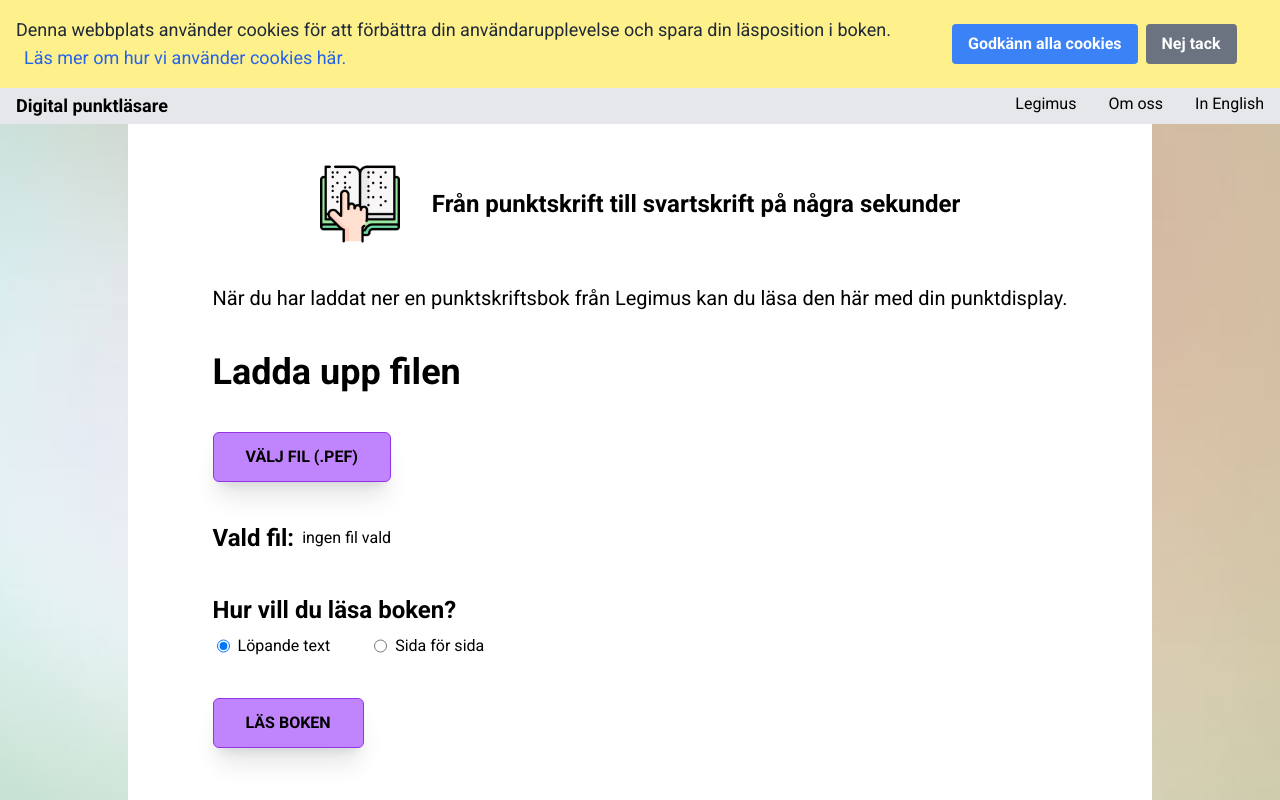
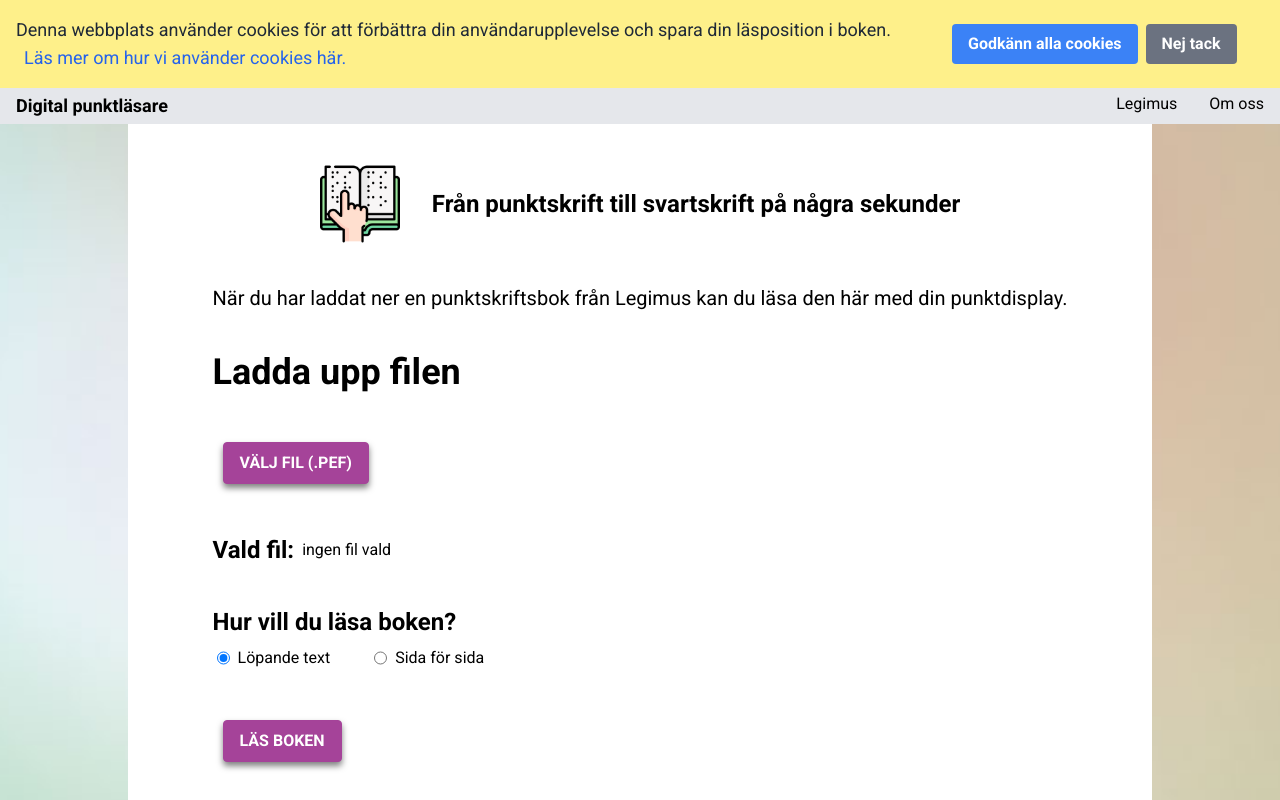
Before and after one commit to brownbeardeveloper/pef-reader-SE-version, a React (Create React App) app: page / in a window 1280 px wide. Shown: the top 800 px of the page. Built offline with nearby package versions, Linux system fonts and the light colour scheme.

Commit message:
Button GUI adjusted

```diff
--- a/src/components/navbar.jsx
+++ b/src/components/navbar.jsx
@@ -8,9 +8,8 @@ export default function Navbar() {
       </div>
 
       <div class="hidden space-x-8 lg:flex">
-        <a href="https://www.legimus.se/" className="hover:text-purple-500 transition duration-200 ease-in-out">Legimus</a>
-        <a href="https://mtm.se/om-oss/" className="hover:text-purple-500 transition duration-200 ease-in-out">Om oss</a>
-        <a href="/" className="hover:text-purple-500 transition duration-200 ease-in-out">In English</a>
+        <a href="https://www.legimus.se/" title="Länk till Legimus" className="hover:text-purple-500 transition duration-200 ease-in-out">Legimus</a>
+        <a href="https://mtm.se/om-oss/" title="Länk till Myndigheten för tillgänliga medier" className="hover:text-purple-500 transition duration-200 ease-in-out">Om oss</a>
       </div>
 
       <div className="flex lg:hidden">
--- a/src/components/read-mode-flow.jsx
+++ b/src/components/read-mode-flow.jsx
@@ -169,8 +169,7 @@ export default function ReadMode({ cookiePermission, savedRowIndex, setSavedRowI
 
       {savedRowIndex ?
         <button onClick={handleShowLatestSavedPositionBtn}
-          className="w-full bg-purple-400 border border-purple-600 m-2 px-6 py-2 rounded-md uppercase font-bold shadow-xl
-              transition duration-200 hover:bg-white hover:shadow-2xl">
+          className="button">
           Visa den senast sparade positionen
         </button>
         :
@@ -186,19 +185,19 @@ export default function ReadMode({ cookiePermission, savedRowIndex, setSavedRowI
       </div>
 
       <div className="flex flex-row m-2">
-        <button onClick={handleShowBookDetailsBtn} className="bg-purple-400 border border-purple-600 m-2 px-6 py-2 rounded-md uppercase font-bold shadow-xl transition duration-200 hover:bg-white hover:shadow-2xl">
+        <button onClick={handleShowBookDetailsBtn} className="button">
           Bokdetaljer
         </button>
 
-        <button onClick={() => handleScrollToPageIndex(1)} className="bg-purple-400 border border-purple-600 m-2 px-6 py-2 rounded-md uppercase font-bold shadow-xl transition duration-200 hover:bg-white hover:shadow-2xl">
+        <button onClick={() => handleScrollToPageIndex(1)} className="button">
           Återvänd till bokens första sidan
         </button>
 
-        <button onClick={() => setTranslateText(!translateText)} className="bg-purple-400 border border-purple-600 m-2 px-6 py-2 rounded-md uppercase font-bold shadow-xl transition duration-200 hover:bg-white hover:shadow-2xl">
+        <button onClick={() => setTranslateText(!translateText)} className="button">
           Översätta
         </button>
 
-        <button onClick={() => setReadmode(false)} className="bg-purple-400 border border-purple-600 m-2 px-6 py-2 rounded-md uppercase font-bold shadow-xl transition duration-200 hover:bg-white hover:shadow-2xl">
+        <button onClick={() => setReadmode(false)} className="button">
           Till startsidan
         </button>
       </div>
@@ -206,22 +205,24 @@ export default function ReadMode({ cookiePermission, savedRowIndex, setSavedRowI
       <div>
         <form onSubmit={(e) => {
           e.preventDefault();
-          const pageNumber = parseInt(e.target.elements.goToPage.value, 10); // Parse the entered value as an integer
+          const pageNumber = parseInt(e.target.elements.goToPage.value, 10);
           handleScrollToPageIndex(pageNumber);
         }}>
           <label htmlFor="goToPage">Hoppa till sida: </label>
-          <input id="goToPage" type="number" min="1" max={maxPageIndex - 1} required />
-          <button type="submit" className="bg-yellow-400 border border-yellow-600 m-1 px-2 py-1 rounded-md uppercase font-bold shadow-xl transition duration-200 hover:bg-yellow-500 hover:shadow-2xl">ENTER</button>
+          <input className="border border-black" id="goToPage" type="number" min="1" max={maxPageIndex - 1} required />
+          <button type="submit" className="button">ENTER</button>
         </form>
 
+
+        {/* I think we will delete this below later... */}
         <form onSubmit={(e) => {
           e.preventDefault();
-          const volumeNumber = parseInt(e.target.elements.goToVolume.value, 10); // Parse the entered value as an integer
+          const volumeNumber = parseInt(e.target.elements.goToVolume.value, 10);
           handleScrollToVolumeIndex(volumeNumber);
         }}>
           <label htmlFor="goToVolume">Hoppa till volym: </label>
-          <input id="goToVolume" type="number" min="1" max={maxVolumeIndex - 1} required />
-          <button type="submit" className="bg-yellow-400 border border-yellow-600 m-1 px-2 py-1 rounded-md uppercase font-bold shadow-xl transition duration-200 hover:bg-yellow-500 hover:shadow-2xl">ENTER</button>
+          <input className="border border-black" id="goToVolume" type="number" min="1" max={maxVolumeIndex - 1} required />
+          <button type="submit" className="button">ENTER</button>
         </form>
       </div>
     </main>
--- a/src/components/read-mode-page.jsx
+++ b/src/components/read-mode-page.jsx
@@ -177,36 +177,38 @@ export default function ReadMode({ savedRowIndex, setSavedRowIndex, cookiePermis
           {showBookPage(jumpToPage)}
         </div>
 
-        <div className="flex flex-row m-2">
-          <button onClick={handleNextPage} className="bg-purple-300 border border-purple-600 m-2 px-6 py-2 rounded-md uppercase font-bold shadow-xl transition duration-200 hover:bg-white hover:shadow-2xl">
+      </div>
+
+      <div className="flex flex-row m-2">
+
+      <div className="flex flex-col">
+          <button onClick={handleNextPage} className="button">
             Nästa sida
           </button>
-          <button onClick={handlePreviousPage} className="bg-purple-300 border border-purple-600 m-2 px-6 py-2 rounded-md uppercase font-bold shadow-xl transition duration-200 hover:bg-white hover:shadow-2xl">
+          <button onClick={handlePreviousPage} className="button">
             Föregående sida
           </button>
         </div>
-      </div>
 
-      <div className="flex flex-row m-2">
-        <button onClick={handleShowBookDetailsBtn} className="bg-purple-400 border border-purple-600 m-2 px-6 py-2 rounded-md uppercase font-bold shadow-xl transition duration-200 hover:bg-white hover:shadow-2xl">
+
+        <button onClick={handleShowBookDetailsBtn} className="button">
           Bokdetaljer
         </button>
 
         <button onClick={() => setJumpToPage(findPageByRowId(savedRowIndex))}
-          className="w-full bg-purple-400 border border-purple-600 m-2 px-6 py-2 rounded-md uppercase font-bold shadow-xl
-              transition duration-200 hover:bg-white hover:shadow-2xl">
+          className="button">
           Visa den senast sparade positionen
         </button>
 
-        <button onClick={() => handleSetCurrentPage(0)} className="bg-purple-400 border border-purple-600 m-2 px-6 py-2 rounded-md uppercase font-bold shadow-xl transition duration-200 hover:bg-white hover:shadow-2xl">
+        <button onClick={() => handleSetCurrentPage(0)} className="button">
           Återvänd till bokens första sidan
         </button>
 
-        <button onClick={() => setTranslateText(!translateText)} className="bg-purple-400 border border-purple-600 m-2 px-6 py-2 rounded-md uppercase font-bold shadow-xl transition duration-200 hover:bg-white hover:shadow-2xl">
+        <button onClick={() => setTranslateText(!translateText)} className="button">
           Översätta
         </button>
 
-        <button onClick={() => setReadmode(false)} className="bg-purple-400 border border-purple-600 m-2 px-6 py-2 rounded-md uppercase font-bold shadow-xl transition duration-200 hover:bg-white hover:shadow-2xl">
+        <button onClick={() => setReadmode(false)} className="button">
           Till startsidan
         </button>
       </div>
@@ -219,7 +221,7 @@ export default function ReadMode({ savedRowIndex, setSavedRowIndex, cookiePermis
         }}>
           <label htmlFor="goToPage">Hoppa till sida: </label>
           <input id="goToPage" type="number" min="1" max={maxPageIndex + 1} required />
-          <button type="submit" className="bg-yellow-400 border border-yellow-600 m-1 px-2 py-1 rounded-md uppercase font-bold shadow-xl transition duration-200 hover:bg-yellow-500 hover:shadow-2xl">ENTER</button>
+          <button type="submit" className="button">ENTER</button>
         </form>
 
       </div>
--- a/src/components/upload-file.jsx
+++ b/src/components/upload-file.jsx
@@ -1,5 +1,4 @@
 import { useState, useEffect } from "react"
-import { Bars } from 'react-loader-spinner'
 import { fileReader, checkIfPefFileType } from "../functions/fileReader"
 import { ViewModeEnum } from "../data/enums.js"
 import { getLatestRowPositionFromCookieJson } from "../functions/cookieManager.js"
@@ -7,7 +6,6 @@ import { getLatestRowPositionFromCookieJson } from "../functions/cookieManager.j
 export default function UploadFile({ setSavedRowIndex, setReadmode, pefObject, setPefObject, fileName, setFileName, howToRead, setHowToRead, jumpToPage, setJumpToPage }) {
 
     const [isLoadingFile, setIsLoadingFile] = useState(false);
-    const iconColor = "#d8bfd8";
 
     function handleAddFile(event) {
         if (event.target.files[0]) {
@@ -79,9 +77,10 @@ export default function UploadFile({ setSavedRowIndex, setReadmode, pefObject, s
 
                 {/* Disable the file-selector button while the file is being converted */}
                 <input id="file-selector" type="file" accept=".pef" className="hidden" onChange={handleAddFile} disabled={isLoadingFile} />
-                <label htmlFor="file-selector" className={(isLoadingFile ? "bg-purple-50 border-purple-100 cursor-not-allowed"
-                    : "bg-purple-400 border-purple-600 hover:bg-white hover:shadow-2xl cursor-pointer") +
-                    " border px-8 py-3 rounded-md uppercase font-bold shadow-xl transition duration-200 w-max"}>
+                <label htmlFor="file-selector"
+                    className={(isLoadingFile ?
+                        "cursor-not-allowed button"
+                        : "button")}>
                     Välj fil (.pef)
                 </label>
             </div>
@@ -132,7 +131,7 @@ export default function UploadFile({ setSavedRowIndex, setReadmode, pefObject, s
                     }}>
                         <label htmlFor="pageNumber">Hoppa till sida: </label>
                         <input type="number" id="pageNumber" name="pageNumber" min="1" max="100000" className="border" placeholder={jumpToPage + 1} />
-                        <button type="submit" className="bg-yellow-400 border border-yellow-600 m-1 px-2 py-1 rounded-md uppercase font-bold shadow-xl transition duration-200 hover:bg-yellow-500 hover:shadow-2xl">ENTER</button>
+                        <button type="submit" className="button">ENTER</button>
                     </form>
 
                 )}
@@ -143,19 +142,9 @@ export default function UploadFile({ setSavedRowIndex, setReadmode, pefObject, s
             <div className="inline-block">
 
                 {!isLoadingFile ?
-                    <button onClick={HandleSwapToReadMode} className="bg-purple-400 border border-purple-600 px-8 py-3 rounded-md uppercase font-bold shadow-xl
-                    transition duration-200 hover:bg-white hover:shadow-2xl" >Läs boken</button>
+                    <button onClick={HandleSwapToReadMode} className="button" >Läs boken</button>
                     :
                     <div className="flex flex-row items-center">
-                        <Bars
-                            height="40"
-                            width="40"
-                            color={iconColor}
-                            ariaLabel="bars-loading"
-                            wrapperStyle={{}}
-                            wrapperClass=""
-                            visible={true}
-                        />
                         <p className="ml-4 text-xl font-semibold text-gray-600">Laddar filen...</p>
                     </div>
                 }
--- a/src/styles/global.css
+++ b/src/styles/global.css
@@ -17,7 +17,3 @@ body, html {
     background-repeat: no-repeat;
     background-position: center;
 }
-
-main {
-    background-color: #fff;
-}
--- a/src/styles/main.css
+++ b/src/styles/main.css
@@ -1 +1,25 @@
 @import url('variables.css');
+
+main {
+    background-color: #fff;
+}
+
+main .button {
+    margin: 10px;
+    background: #A54399;
+    color: #fff;
+    cursor: pointer;
+    border: 1px solid #A54399;
+    padding: 8px 16px;
+    border-radius: 4px;
+    text-transform: uppercase;
+    font-weight: bold;
+    box-shadow: 0 4px 6px rgba(0, 0, 0, 0.5);
+    transition: all 200ms ease;
+    max-width: fit-content;
+}
+
+main .button:hover {
+    background: #7a196f;
+    box-shadow: 0 4px 6px rgba(0, 0, 0, 1);
+}
```
